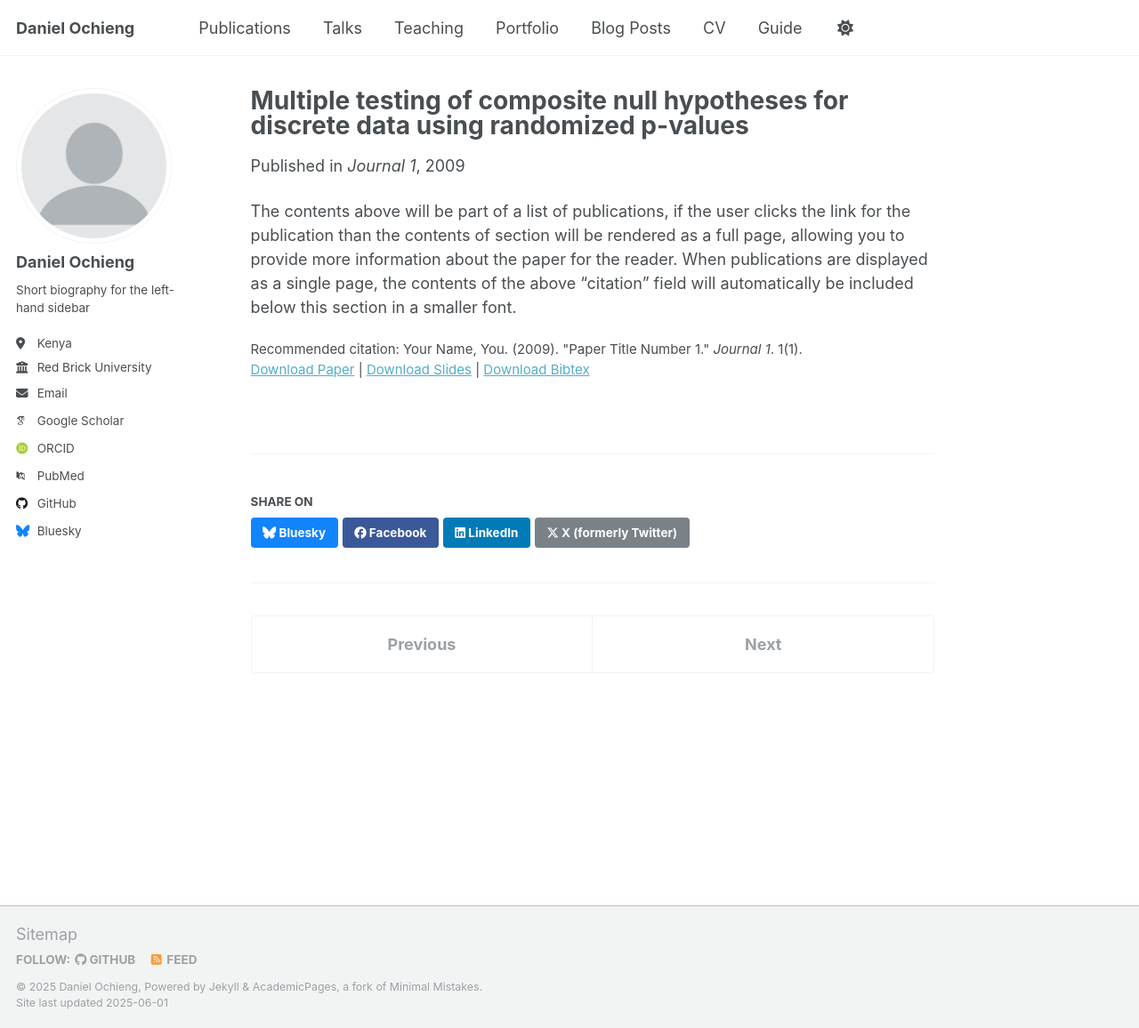
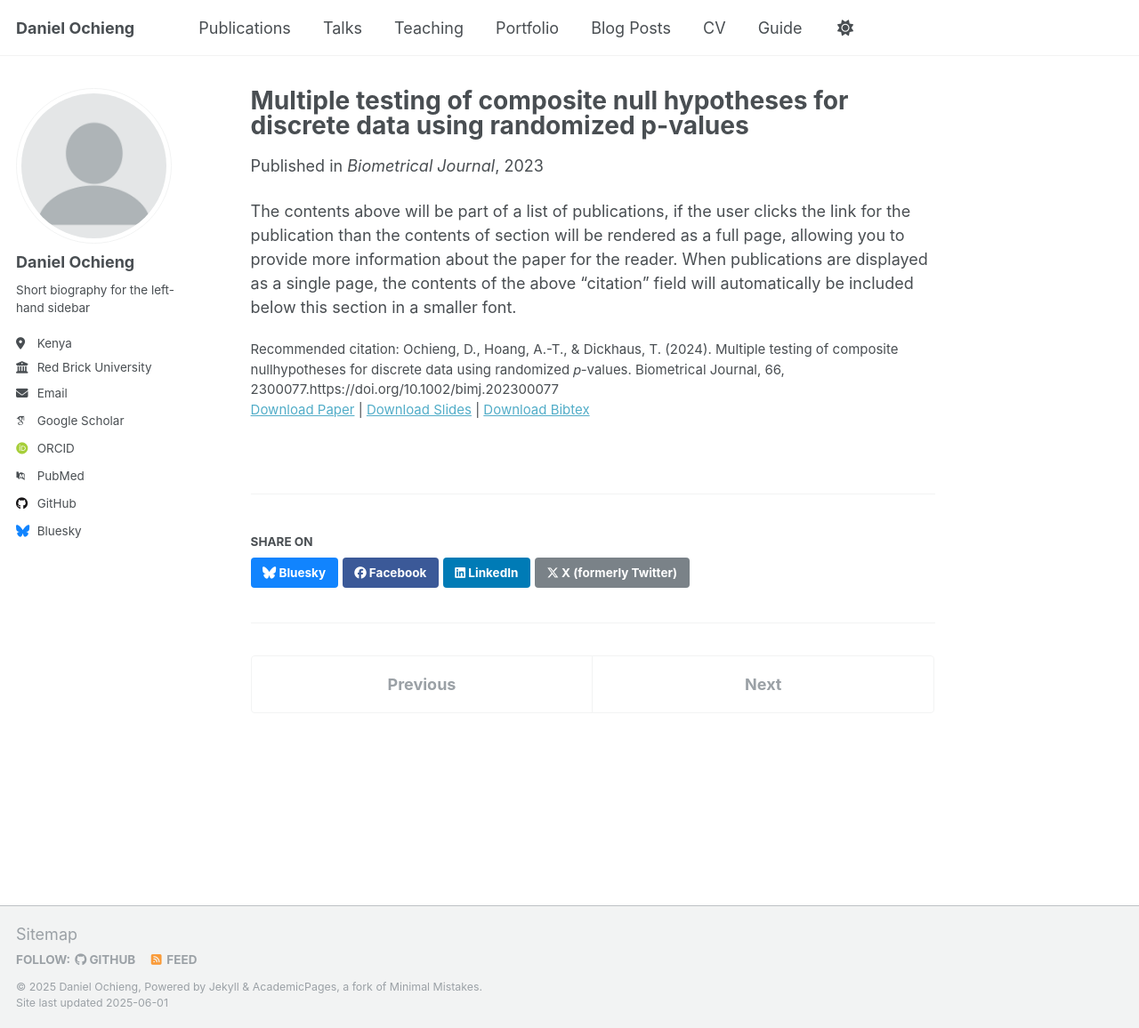
Before and after one commit to Daniel-Ochieng/Daniel-Ochieng.github.io, a Jekyll site: the page built from _publications/2009-10-01-paper-title-number-1.md, in a window 1280 px wide and 1156 px high. Shown: the whole window at 89% size. Built offline with Jekyll 4.4.1, drawn with Linux system fonts in a browser that asks for light colours; some web fonts are replaced.

Commit message:
Update 2009-10-01-paper-title-number-1.md

```diff
--- a/_publications/2009-10-01-paper-title-number-1.md
+++ b/_publications/2009-10-01-paper-title-number-1.md
@@ -3,12 +3,12 @@ title: "Multiple testing of composite null hypotheses for discrete data using ra
 collection: publications
 category: manuscripts
 permalink: /publication/2009-10-01-paper-title-number-1
-excerpt: 'This paper is about the number 1. The number 2 is left for future work.'
-date: 2009-10-01
-venue: 'Journal 1'
-slidesurl: 'http://academicpages.github.io/files/slides1.pdf'
-paperurl: 'http://academicpages.github.io/files/paper1.pdf'
-bibtexurl: 'http://academicpages.github.io/files/bibtex1.bib'
-citation: 'Your Name, You. (2009). &quot;Paper Title Number 1.&quot; <i>Journal 1</i>. 1(1).'
+excerpt: 'This paper is about conducting multiple tests when the test statistic is discrete and the hypotheses of interest is composite'
+date:  19 October 2023
+venue: 'Biometrical Journal'
+slidesurl: 'https://doi.org/10.1002/bimj.202300077'
+paperurl: 'https://doi.org/10.1002/bimj.202300077'
+bibtexurl: 'https://doi.org/10.1002/bimj.202300077'
+citation: 'Ochieng, D., Hoang, A.-T., & Dickhaus, T. (2024). Multiple testing of composite nullhypotheses for discrete data using randomized 𝑝-values. Biometrical Journal, 66, 2300077.https://doi.org/10.1002/bimj.202300077'
 ---
 The contents above will be part of a list of publications, if the user clicks the link for the publication than the contents of section will be rendered as a full page, allowing you to provide more information about the paper for the reader. When publications are displayed as a single page, the contents of the above "citation" field will automatically be included below this section in a smaller font.
```
